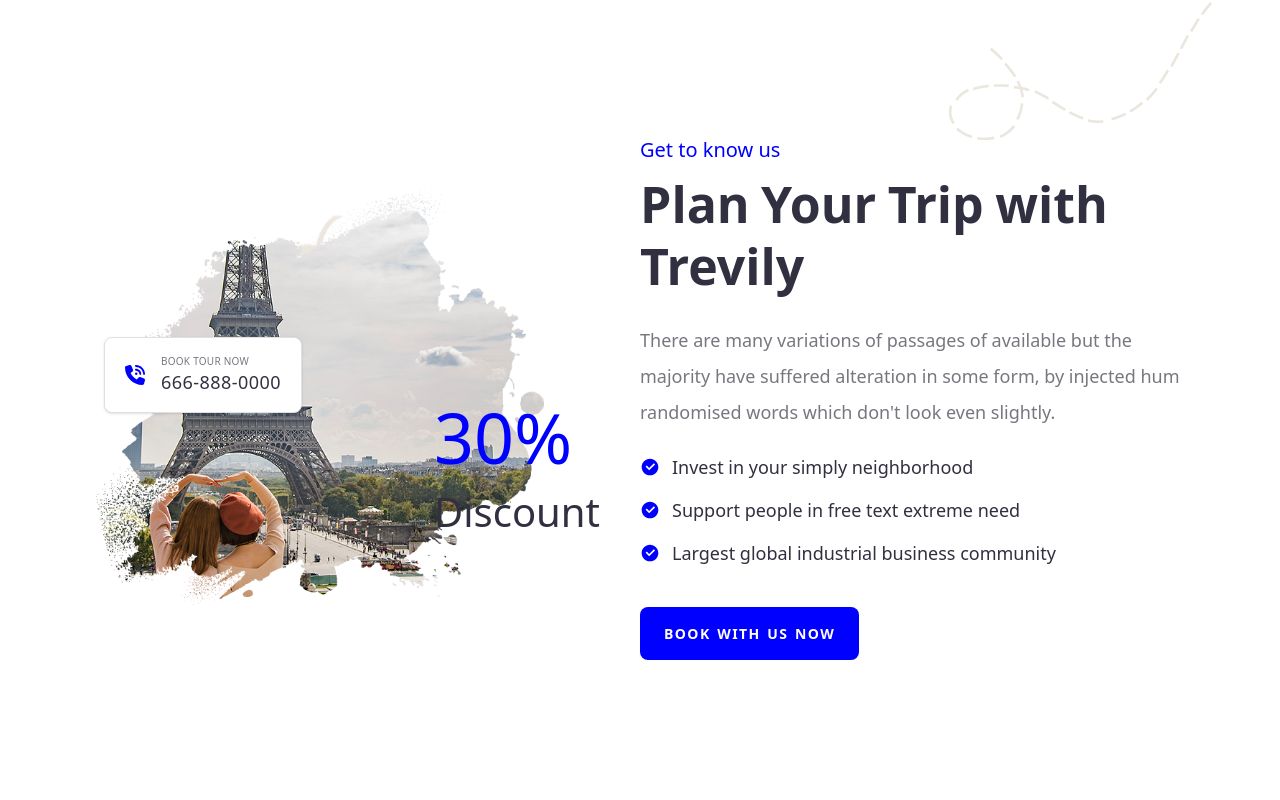
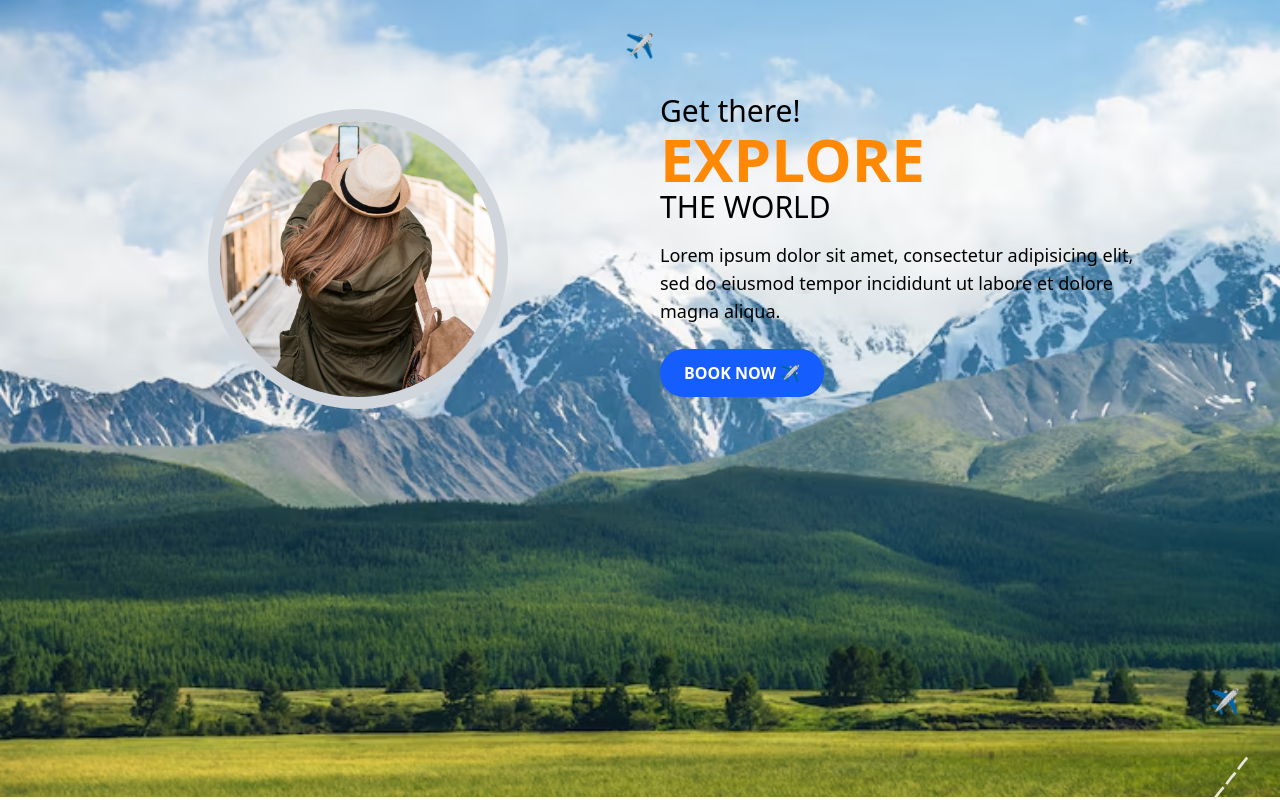
Before and after one commit to alimausmani/traveller, a React (Vite) app: page / in a window 1280 px wide. Shown: the part 647-1447 px from the top of the page. Built offline with nearby package versions, Linux system fonts and the light colour scheme.

Commit message:
error solve

```diff
--- a/src/Component/HomePage.jsx
+++ b/src/Component/HomePage.jsx
@@ -1,9 +1,11 @@
+import VideoCode from "./videoCode";
 import TravelBanner from './TravelBanner';
 import Plan from "./Plan";
 import { MapPin } from "lucide-react";
 import { useState } from "react";
 import Testimonials from './Testimonials';
 import React from 'react';
+
 
 
 const HomePage = () => {
@@ -62,6 +64,7 @@
 
   return (
     <>
+      <VideoCode/>
       <TravelBanner />
       <Plan />
 
--- a/src/Component/TravelBanner.jsx
+++ b/src/Component/TravelBanner.jsx
@@ -1,131 +1,47 @@
-import React, { useEffect, useRef, useState } from 'react';
+import React from 'react';
+import backgroundImage from '../assets/images/mountain.avif';
+import girlImage from '../assets/images/girl.jpg';
 
 const TravelBanner = () => {
-  const videoRefs = useRef([]);
-  const [activeIndex, setActiveIndex] = useState(0);
-  const [headingIndex, setHeadingIndex] = useState(0);
-  const [isPaused, setIsPaused] = useState(false);
-  const videoIntervalRef = useRef(null);
+  return (
+    <div
+      className="relative w-full h-auto lg:h-[800px] bg-gradient-to-br from-blue-600 to-blue-900 text-black overflow-hidden"
+      style={{
+        backgroundImage: `url(${backgroundImage})`,
+        backgroundSize: 'cover',
+        backgroundPosition: 'center',
+      }}
+    >
+      {/* Flex container for responsiveness */}
+      <div className="flex flex-col lg:flex-row items-center justify-center w-full h-full pt-10 lg:pt-0 lg:absolute lg:top-0">
 
-  const stateVideos = [
-    { name: 'INDIA', src: '/allOne.mp4' },
-  ];
+        {/* Magnifier Circle */}
+        <div className="w-[200px] h-[200px] sm:w-[250px] sm:h-[250px] lg:w-[300px] lg:h-[300px] rounded-full border-[8px] sm:border-[10px] lg:border-[12px] border-gray-300 overflow-hidden mb-6 lg:mb-0 lg:absolute lg:left-52 lg:top-28">
+  <img src={girlImage} alt="Girl Exploring" className="object-cover w-full h-full" />
+</div>
 
-  const headingLines = [
-    "It's Time To Travel India",
-    "It's Time To Adventure India",
-    "It's Time To Experience India",
-    "It's Time To Discover India",
-  ];
 
-  useEffect(() => {
-    if (!isPaused) {
-      videoIntervalRef.current = setInterval(() => {
-        setActiveIndex((prevIndex) => (prevIndex + 1) % stateVideos.length);
-      }, 4000);
-    }
-    return () => clearInterval(videoIntervalRef.current);
-  }, [isPaused]);
+        {/* Text Content */}
+        <div className="w-[90%] sm:w-[80%] lg:w-[500px] text-center lg:text-left lg:absolute lg:top-24 lg:right-30 lg:ml-auto">
+  <h2 className="text-2xl sm:text-3xl font-light">Get there!</h2>
+  <h1 className="text-4xl sm:text-6xl font-bold text-orange-400">EXPLORE</h1>
+  <h2 className="text-2xl sm:text-3xl font-light">THE WORLD</h2>
 
-  useEffect(() => {
-    videoRefs.current.forEach((video, index) => {
-      if (video) {
-        if (index === activeIndex) {
-          video.currentTime = 0;
-          video.play();
-        } else {
-          video.pause();
-        }
-      }
-    });
-  }, [activeIndex]);
+  <p className="mt-4 text-sm sm:text-lg text-black-700">
+    Lorem ipsum dolor sit amet, consectetur adipisicing elit, sed do eiusmod tempor incididunt ut labore et dolore magna aliqua.
+  </p>
 
-  useEffect(() => {
-    const headingInterval = setInterval(() => {
-      setHeadingIndex((prev) => (prev + 1) % headingLines.length);
-    }, 3000);
-    return () => clearInterval(headingInterval);
-  }, []);
+  {/* Book Now Button */}
+  <button className="mt-6 px-6 py-3 bg-blue-600 text-white font-semibold rounded-full hover:bg-blue-700 transition">
+    BOOK NOW ✈️
+  </button>
+</div>
 
-  const handlePrev = () => {
-    setActiveIndex((prev) => (prev - 1 + stateVideos.length) % stateVideos.length);
-  };
+      </div>
 
-  const handleNext = () => {
-    setActiveIndex((prev) => (prev + 1) % stateVideos.length);
-  };
-
-  return (
-    <div className="relative max-w-6xl mx-auto mt-10 rounded-2xl overflow-hidden shadow-xl border border-gray-300 h-[500px]">
-
-      <button
-        onClick={handlePrev}
-        className="absolute z-40 left-4 top-1/2 transform -translate-y-1/2 bg-transparent text-white text-3xl px-3 py-1 rounded-full hover:bg-black/70"
-      >
-        &#8249;
-      </button>
-
-      <button
-        onClick={handleNext}
-        className="absolute z-40 right-4 top-1/2 transform -translate-y-1/2 bg-transparent text-white text-3xl px-3 py-1 rounded-full hover:bg-black/70"
-      >
-        &#8250;
-      </button>
-
-      <div className="relative w-full h-full">
-        {stateVideos.map((item, index) => (
-          <div
-            key={index}
-            className={`absolute inset-0 transition-opacity duration-1000 ease-in-out ${
-              index === activeIndex ? 'opacity-100 z-20' : 'opacity-0 z-10'
-            } group`}
-          >
-            <video
-              ref={(el) => (videoRefs.current[index] = el)}
-              src={item.src}
-              muted
-              className="w-full h-full object-cover"
-              controls={false}
-            />
-
-            <div className="absolute inset-0 flex flex-col justify-center items-start text-white px-10 z-30">
-              <p className="text-md md:text-lg font-medium mb-2 drop-shadow-lg">
-                Make Your Hassle-free Travel Plan Now!
-              </p>
-              <h2 className="text-3xl md:text-5xl font-extrabold leading-tight drop-shadow-xl">
-                <span className="text-white">It's Time To </span>
-                <span className="text-yellow-400">
-                  {headingLines[headingIndex].split(' ')[3]}
-                </span>
-                <span className="text-white"> India</span>
-              </h2>
-              <p className="text-md md:text-lg mt-4 font-medium drop-shadow-lg">
-                Start Your Next Adventure Today: Find Your Perfect Trip Now
-              </p>
-
-              <button
-                onClick={() => {
-                  const currentVideo = videoRefs.current[index];
-                  if (isPaused) {
-                    currentVideo?.play();
-                    setIsPaused(false);
-                  } else {
-                    currentVideo?.pause();
-                    setIsPaused(true);
-                  }
-                }}
-                className="mt-6 bg-white/20 text-white font-semibold py-2 px-6 rounded hover:bg-white/40 transition duration-300 backdrop-blur-sm shadow-md"
-              >
-                PAUSE
-              </button>
-            </div>
-
-            <div className="absolute bottom-4 left-0 right-0 text-white text-xl font-bold bg-black/50 py-2 text-center">
-              {item.name}
-            </div>
-          </div>
-        ))}
-      </div>
+      {/* Planes (unchanged) */}
+      <div className="absolute top-8 right-1/2 transform translate-x-1/2 text-white text-2xl">✈️</div>
+      <div className="absolute bottom-20 right-10 text-black text-2xl">✈️</div>
     </div>
   );
 };
--- /dev/null
+++ b/src/Component/videoCode.jsx
@@ -0,0 +1,133 @@
+import React, { useEffect, useRef, useState } from 'react';
+
+const VideoCode = () => {
+  const videoRefs = useRef([]);
+  const [activeIndex, setActiveIndex] = useState(0);
+  const [headingIndex, setHeadingIndex] = useState(0);
+  const [isPaused, setIsPaused] = useState(false);
+  const videoIntervalRef = useRef(null);
+
+  const stateVideos = [
+    { name: 'INDIA', src: '/allOne.mp4' },
+  ];
+
+  const headingLines = [
+    "It's Time To Travel India",
+    "It's Time To Adventure India",
+    "It's Time To Experience India",
+    "It's Time To Discover India",
+  ];
+
+  useEffect(() => {
+    if (!isPaused) {
+      videoIntervalRef.current = setInterval(() => {
+        setActiveIndex((prevIndex) => (prevIndex + 1) % stateVideos.length);
+      }, 4000);
+    }
+    return () => clearInterval(videoIntervalRef.current);
+  }, [isPaused]);
+
+  useEffect(() => {
+    videoRefs.current.forEach((video, index) => {
+      if (video) {
+        if (index === activeIndex) {
+          video.currentTime = 0;
+          video.play();
+        } else {
+          video.pause();
+        }
+      }
+    });
+  }, [activeIndex]);
+
+  useEffect(() => {
+    const headingInterval = setInterval(() => {
+      setHeadingIndex((prev) => (prev + 1) % headingLines.length);
+    }, 3000);
+    return () => clearInterval(headingInterval);
+  }, []);
+
+  const handlePrev = () => {
+    setActiveIndex((prev) => (prev - 1 + stateVideos.length) % stateVideos.length);
+  };
+
+  const handleNext = () => {
+    setActiveIndex((prev) => (prev + 1) % stateVideos.length);
+  };
+
+  return (
+    <div className="relative max-w-6xl mx-auto mt-10 rounded-2xl overflow-hidden shadow-xl border border-gray-300 h-[500px]">
+
+      <button
+        onClick={handlePrev}
+        className="absolute z-40 left-4 top-1/2 transform -translate-y-1/2 bg-transparent text-white text-3xl px-3 py-1 rounded-full hover:bg-black/70"
+      >
+        &#8249;
+      </button>
+
+      <button
+        onClick={handleNext}
+        className="absolute z-40 right-4 top-1/2 transform -translate-y-1/2 bg-transparent text-white text-3xl px-3 py-1 rounded-full hover:bg-black/70"
+      >
+        &#8250;
+      </button>
+
+      <div className="relative w-full h-full">
+        {stateVideos.map((item, index) => (
+          <div
+            key={index}
+            className={`absolute inset-0 transition-opacity duration-1000 ease-in-out ${
+              index === activeIndex ? 'opacity-100 z-20' : 'opacity-0 z-10'
+            } group`}
+          >
+            <video
+              ref={(el) => (videoRefs.current[index] = el)}
+              src={item.src}
+              muted
+              className="w-full h-full object-cover"
+              controls={false}
+            />
+
+            <div className="absolute inset-0 flex flex-col justify-center items-start text-white px-10 z-30">
+              <p className="text-md md:text-lg font-medium mb-2 drop-shadow-lg">
+                Make Your Hassle-free Travel Plan Now!
+              </p>
+              <h2 className="text-3xl md:text-5xl font-extrabold leading-tight drop-shadow-xl">
+                <span className="text-white">It's Time To </span>
+                <span className="text-yellow-400">
+                  {headingLines[headingIndex].split(' ')[3]}
+                </span>
+                <span className="text-white"> India</span>
+              </h2>
+              <p className="text-md md:text-lg mt-4 font-medium drop-shadow-lg">
+                Start Your Next Adventure Today: Find Your Perfect Trip Now
+              </p>
+
+              <button
+                onClick={() => {
+                  const currentVideo = videoRefs.current[index];
+                  if (isPaused) {
+                    currentVideo?.play();
+                    setIsPaused(false);
+                  } else {
+                    currentVideo?.pause();
+                    setIsPaused(true);
+                  }
+                }}
+                className="mt-6 bg-white/20 text-white font-semibold py-2 px-6 rounded hover:bg-white/40 transition duration-300 backdrop-blur-sm shadow-md"
+              >
+                PAUSE
+              </button>
+            </div>
+
+            <div className="absolute bottom-4 left-0 right-0 text-white text-xl font-bold bg-black/50 py-2 text-center">
+              {item.name}
+            </div>
+          </div>
+        ))}
+      </div>
+    </div>
+  );
+};
+
+export default VideoCode;
```
